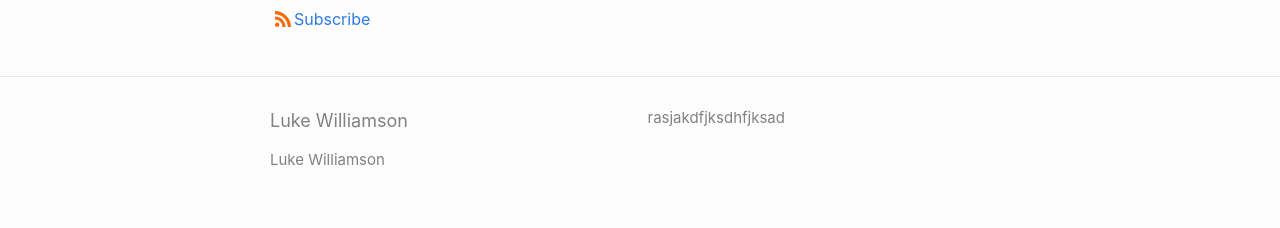
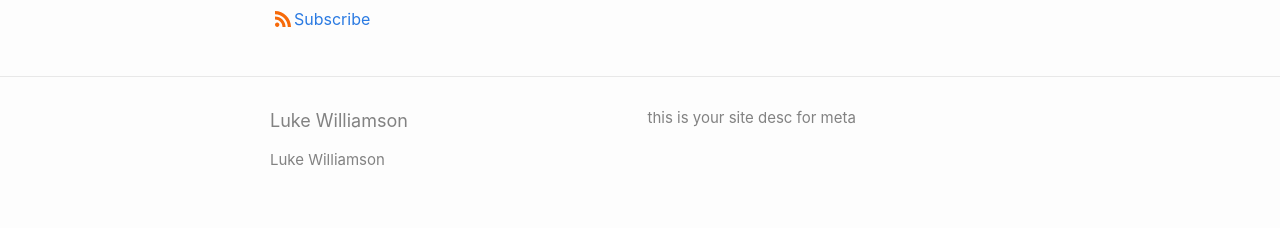
Before and after one commit to LukeWilliamson23/Lukew-dev, a Jekyll site: the page built from README.md, in a window 1280 px wide. Shown: the part 791-1019 px from the top of the page. Built offline with Jekyll 4.4.1, drawn with Linux system fonts in a browser that asks for light colours; our own code applies the rules of GitHub Pages for plain Markdown files.

Commit message:
config file

```diff
--- a/_config.yml
+++ b/_config.yml
@@ -16,7 +16,7 @@
 title: Luke Williamson
 email: #matthewbidewell@gmail.com
 description: >- # this means to ignore newlines until "baseurl:"
-  rasjakdfjksdhfjksad
+  this is your site desc for meta
 baseurl: "" # the subpath of your site, e.g. /blog
 url: "https://lukew.dev" # the base hostname & protocol for your site, e.g. http://example.com
 
```
